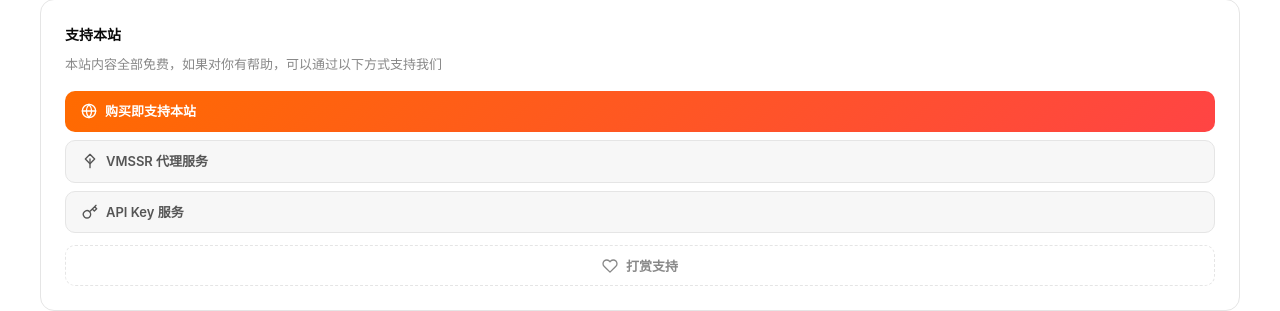
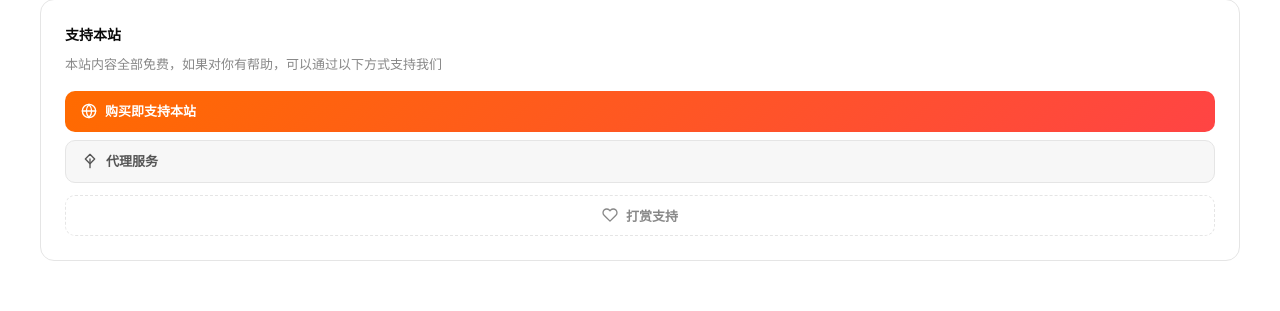
Before and after one commit to Ethan985211/game-guide-platform, a Vue app in the folder frontend/: page / in a window 1280 px wide. Shown: the part 1013-1324 px from the top of the page. Built offline with nearby package versions, Linux system fonts and the light colour scheme; no server answers.

Commit message:
fix: VMSSR link to apikey.fun, remove duplicate entry

```diff
--- a/frontend/src/components/PromoCard.vue
+++ b/frontend/src/components/PromoCard.vue
@@ -16,7 +16,7 @@
         购买即支持本站
       </a>
       <a
-        href="https://vmssr.com?code=fGN3KQqi"
+        href="https://apikey.fun/register?aff=DFWDYXJJCFSW"
         target="_blank"
         rel="noopener"
         class="promo-btn promo-vmssr"
@@ -25,18 +25,7 @@
           <path d="M12 2l7 7-7 7-7-7 7-7z"/>
           <path d="M12 22V9"/>
         </svg>
-        VMSSR 代理服务
-      </a>
-      <a
-        href="https://apikey.fun/register?aff=DFWDYXJJCFSW"
-        target="_blank"
-        rel="noopener"
-        class="promo-btn promo-apikey"
-      >
-        <svg width="16" height="16" viewBox="0 0 24 24" fill="none" stroke="currentColor" stroke-width="2" stroke-linecap="round" stroke-linejoin="round">
-          <path d="M21 2l-2 2m-7.61 7.61a5.5 5.5 0 11-7.778 7.778 5.5 5.5 0 017.777-7.777zm0 0L15.5 7.5m0 0l3 3L22 7l-3-3m-3.5 3.5L19 4"/>
-        </svg>
-        API Key 服务
+        代理服务
       </a>
     </div>
     <button class="promo-donate" @click="showDonate = true">
@@ -138,17 +127,6 @@ const showDonate = ref(false)
   background: var(--bg-primary, #fff);
   border-color: var(--accent, #ff6b00);
   color: var(--accent, #ff6b00);
-}
-
-.promo-apikey {
-  background: var(--bg-secondary, #f5f5f5);
-  color: var(--text-secondary);
-  border: 1px solid var(--border-color, #e8e8e8);
-}
-.promo-apikey:hover {
-  background: var(--bg-primary, #fff);
-  border-color: #6366f1;
-  color: #6366f1;
 }
 
 .promo-donate {
```
